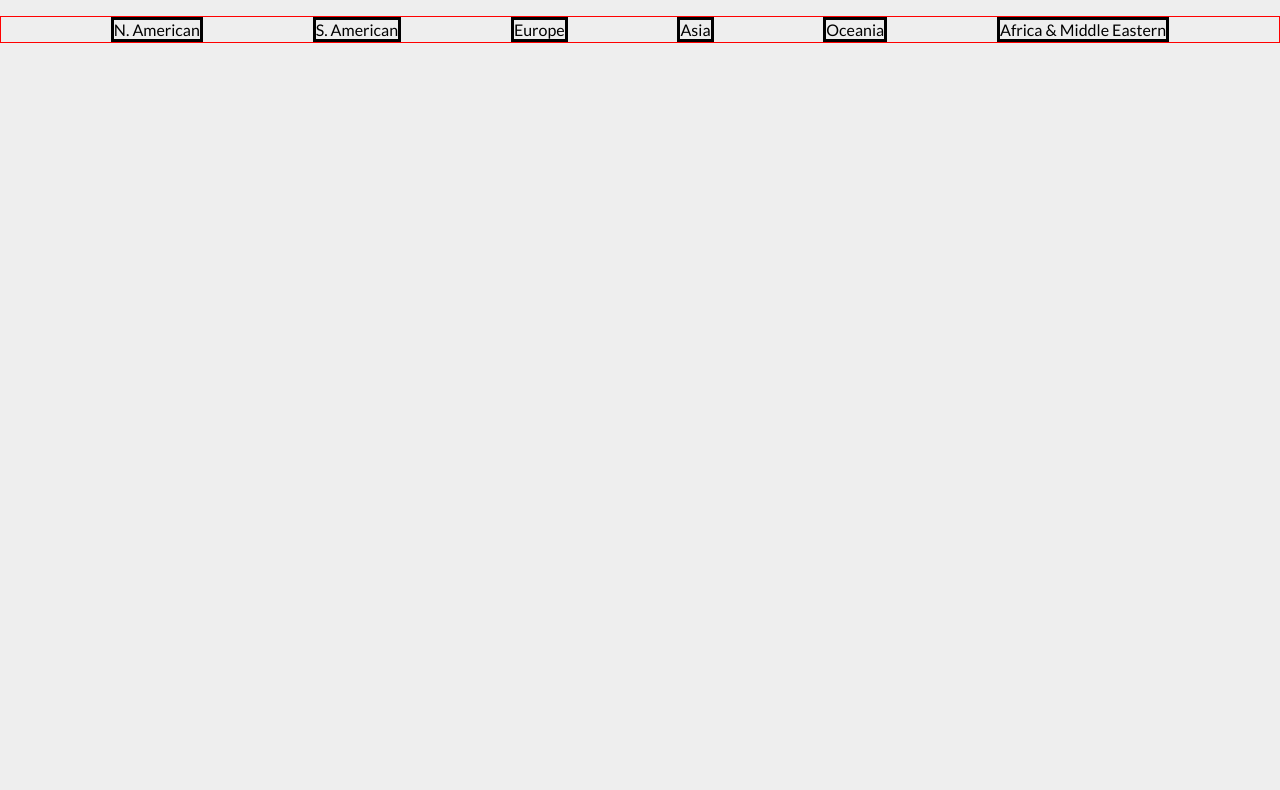
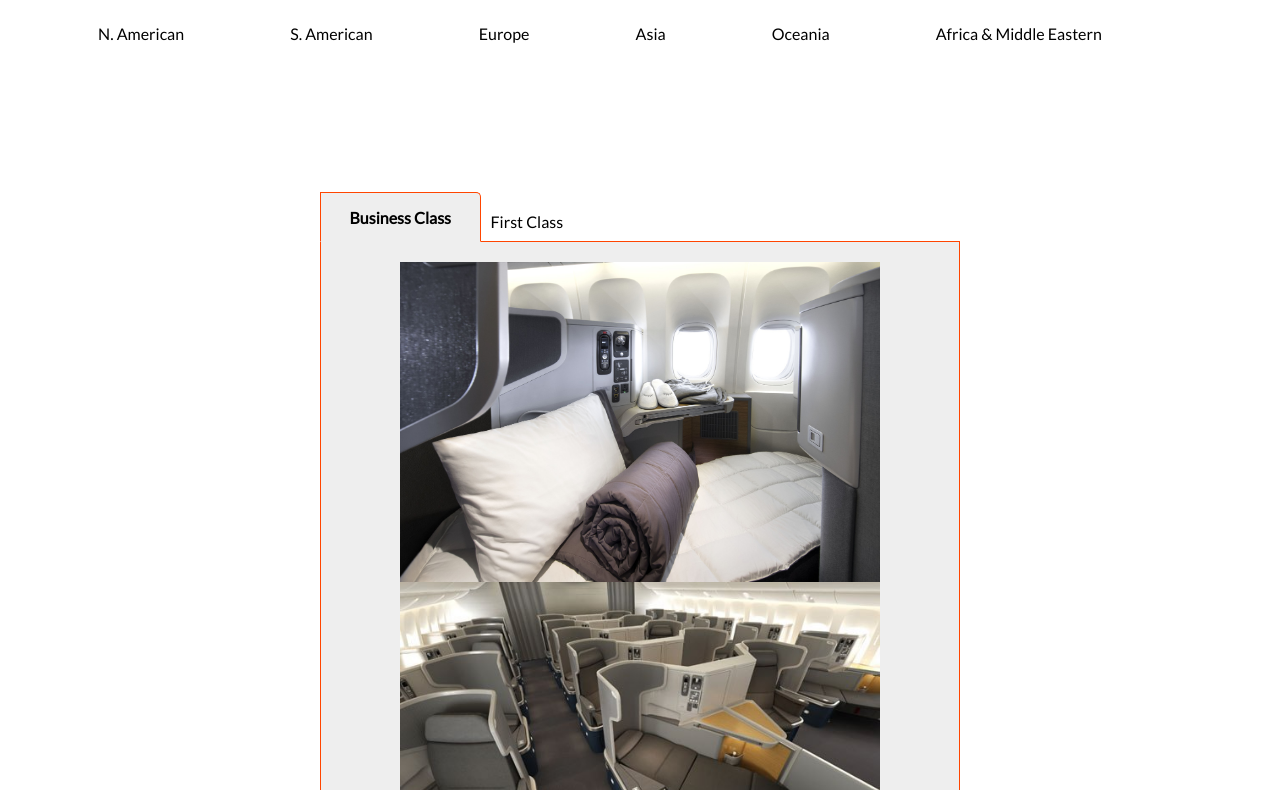
Before and after one commit to eatcodesforlife/projectairlines, a plain HTML site: page aa.html in a window 1280 px wide. Shown: the part 55-845 px from the top of the page. Before the commit the page ends 800 px from the top, so only its background shows below. Drawn offline with Linux system fonts and the light colour scheme.

Commit message:
added: airline gallery; added tab.js script; initial css

```diff
--- a/aa.html
+++ b/aa.html
@@ -15,8 +15,8 @@
     <div id="page-wrapper">
       <header id="header">
         <h1 class="header-title"><a href="index.html">Airline Cabin</a></h1>
-        <nav role="">
-          <ul id="carrier-list-by-continent">
+        <nav role="navigation">
+          <ul id="airline-list-by-continent">
             <li class="continent-name">
               N. American
               <ul class="carrierList">
@@ -61,8 +61,9 @@
                   <a href="#">All Nippon Airways(ANA)</a>
                 </li>
                 <li class="carriers" id="cx"><a href="#">Cathay Pacific</a></li>
-                <li class="carriers" id="ca"><a href="#">China Airlines</a></li>
-                <li class="carriers" id="ac"><a href="#">Air China</a></li>
+                <li class="carriers" id="ci"><a href="#">China Airlines</a></li>
+                <li class="carriers" id="mu"><a href="#">China Eastern</a></li>
+                <li class="carriers" id="ca"><a href="#">Air China</a></li>
                 <li class="carriers" id="jl"><a href="#">Japan Airlines</a></li>
                 <li class="carriers" id="oz">
                   <a href="#">Asiana Airlines</a>
@@ -123,7 +124,30 @@
           </ul>
         </nav>
       </header>
-      <div id="main"></div>
+      <div id="main">
+        <div class="main-container">
+          <div class="sub-menu">
+            <ul class="tabs">
+              <li class="tab active" id="t1">Business Class</li>
+              <li class="tab" id="t2">First Class</li>
+            </ul>
+          </div>
+          <div class="gallery-container">
+            <div class="business-class-gallery gallery active" id="c1">
+              <img src="imgs/aa-biz-Image-WESSCO.jpg" />
+              <img src="imgs/aa-business-class-flatbed.jpg" />
+              <img src="imgs/aa-flat-bed.jpg" />
+              <img src="imgs/aa-biz121.jpg" />
+            </div>
+
+            <div class="first-class-gallery gallery" id="c2">
+              <img src="imgs/aa-suite1.jpg" alt="" />
+              <img src="imgs/aa-suite2.jpg" alt="" />
+            </div>
+          </div>
+        </div>
+      </div>
     </div>
+    <script src="scripts/tabs.js"></script>
   </body>
 </html>
--- a/css/style.css
+++ b/css/style.css
@@ -5,12 +5,18 @@
 }
 
 body {
-  background: #eee;
+  margin: 0;
+  padding: 0;
   font-family: "Lato", sans-serif;
+  background: #fff;
 }
 
 #page-wrapper {
   position: relative;
+}
+
+img {
+  width: 30rem;
 }
 
 li {
@@ -28,13 +34,16 @@ a {
   text-decoration: none;
 }
 
-#carrier-list-by-continent {
+header {
+  z-index: 2;
+}
+#airline-list-by-continent {
   display: flex;
   justify-content: space-evenly;
   align-items: baseline;
-  border: 1px solid red;
   position: relative;
   margin-top: 2em;
+  padding-right: 5em;
 }
 
 /* creating the drop down */
@@ -45,24 +54,94 @@ ul li ul {
   margin-top: 1rem;
   left: 0;
   display: none;
+  width: 100%;
 }
 
 ul li:hover > ul,
+ul li:focus-within > ul,
 ul li ul:hover {
   visibility: visible;
   opacity: 1;
   display: block;
+  margin-top: 8px;
+  width: auto;
+  background: #ffffff;
+  padding-bottom: 10px;
+  border: solid 1px black;
+  border-top: none;
+  padding: 10px;
+  z-index: 2;
 }
 
 ul li ul li {
-  clear: both;
-  width: auto;
   text-align: left;
   position: relative;
+  padding: 0 0.2rem 1rem 0.2rem;
+  width: auto;
 }
 
 .continent-name {
   position: relative;
-  border: solid black;
   text-align: center;
+  padding: 0.5em;
 }
+
+/* main */
+
+#main {
+  display: flex;
+  justify-content: center;
+  align-items: center;
+}
+.main-container {
+  margin-top: 150px;
+  width: 40em;
+}
+
+.sub-menu {
+  width: auto;
+}
+.sub-menu ul {
+  display: flex;
+  align-items: center;
+  height: 2.5em;
+  width: 50%;
+  background: #ffffff;
+}
+
+.sub-menu ul li {
+  width: 100%;
+  padding: 10px;
+}
+.gallery-container {
+  width: 100%;
+  display: flex;
+  justify-content: center;
+  align-items: center;
+}
+
+.gallery {
+  display: none;
+  padding: 20px;
+}
+
+.gallery.active,
+.tab.active {
+  display: flex;
+  flex-direction: column;
+  justify-content: center;
+  align-items: center;
+  transition: 0.3s ease-out;
+  width: 100%;
+  font-weight: bold;
+  border: 1px solid #ff4500;
+  background: #eee;
+}
+
+.tab.active {
+  border-top-right-radius: 5px;
+  border-bottom: 1px solid #eee;
+  z-index: 1;
+  height: 50px;
+  margin-bottom: 8px;
+}
--- /dev/null
+++ b/scripts/tabs.js
@@ -0,0 +1,21 @@
+//tab
+let gallery = document.querySelectorAll(".gallery");
+let currentTab = document.querySelectorAll(".tab");
+
+currentTab.forEach(tabs => tabs.addEventListener("click", runEvent));
+
+function runEvent(e) {
+  let tabID = e.currentTarget.id;
+  let cabinGallery = tabID.replace("t", "c");
+
+  // reset tabs and gallery
+  gallery.forEach(page => page.classList.remove("active"));
+  currentTab.forEach(tabs => tabs.classList.remove("active"));
+
+  //activate current tab
+  e.currentTarget.classList.add("active");
+  //show current gallery
+  let currentCabinGallery = document.querySelector("#" + cabinGallery);
+
+  currentCabinGallery.classList.add("active");
+}
```
Also changed, not shown: index.html (+1 -1 lines), imgs/aa-biz-Image-WESSCO.jpg (added), imgs/aa-biz121.jpg (added), imgs/aa-business-class-flatbed.jpg (added), imgs/aa-flat-bed.jpg (added), imgs/aa-suite1.jpg (added), imgs/aa-suite2.jpg (added).
